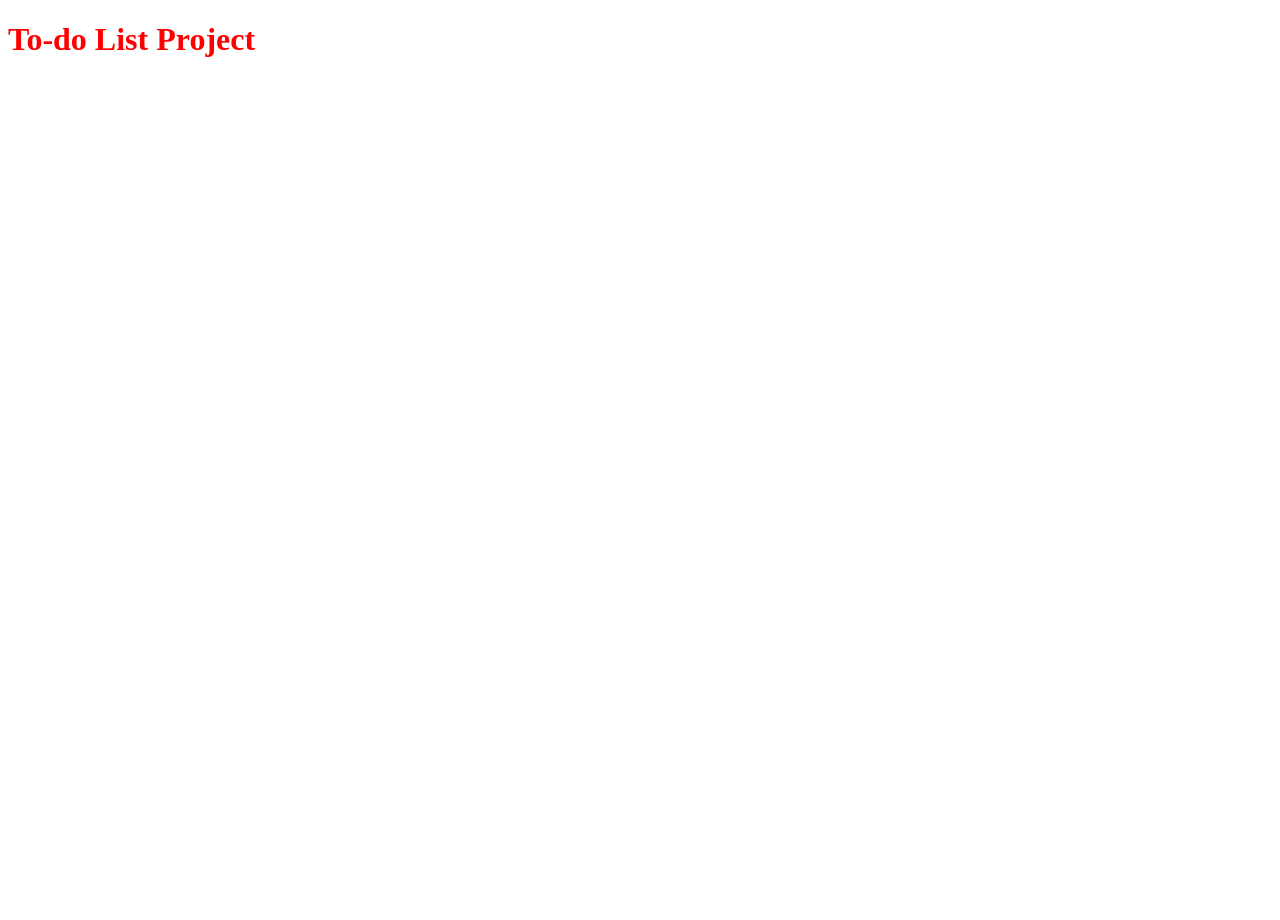
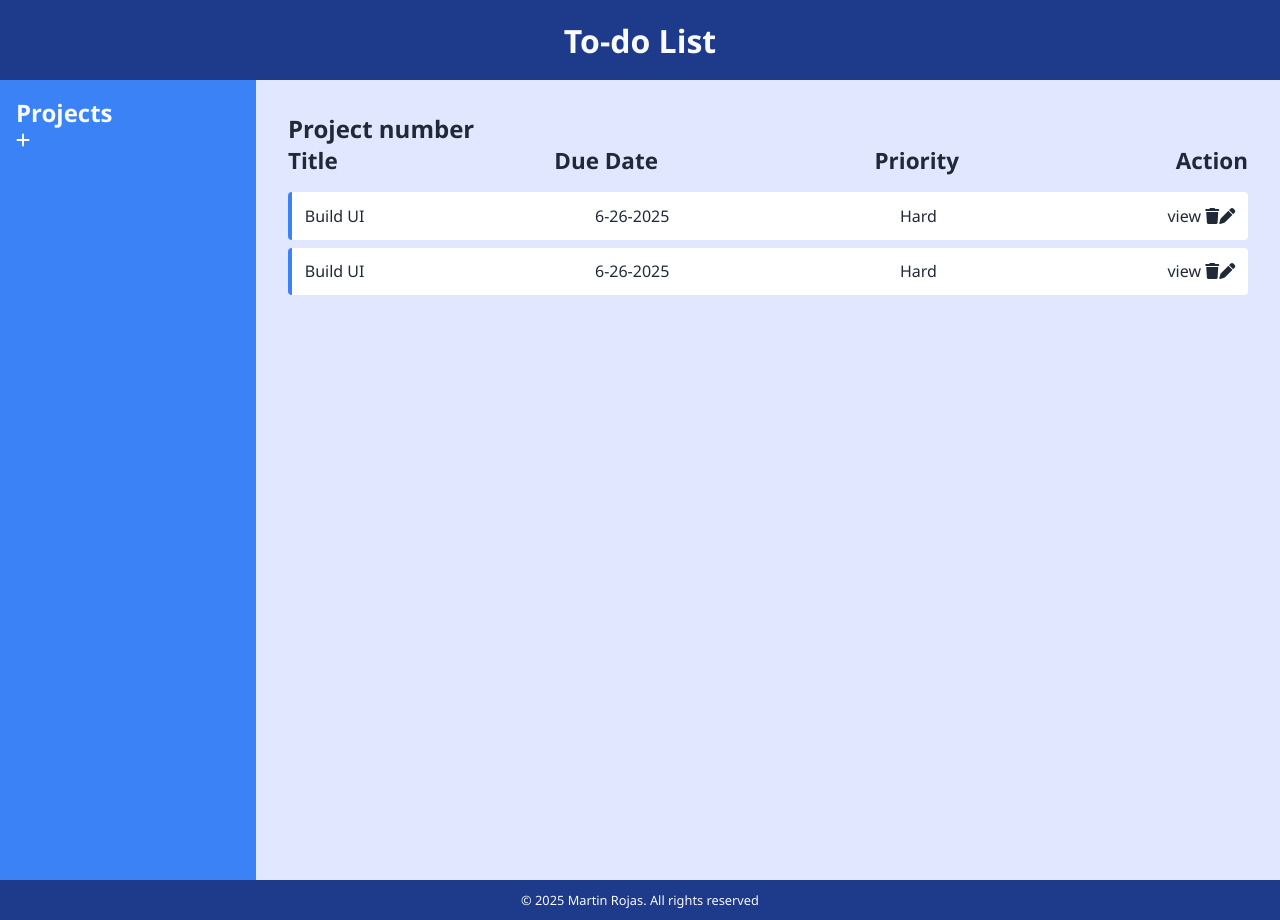
Before and after one commit to Martin-Rojas/Todo-List-Odin-Project, a website built with webpack: page src/template.html in a window 1280 px wide. Before the commit the page ends 800 px from the top, so only its background shows below. Built offline with nearby package versions, Linux system fonts and the light colour scheme.

Commit message:
html and css basic UI created

```diff
--- a/src/styles.css
+++ b/src/styles.css
@@ -1,3 +1,76 @@
-h1{
-    color: red;
-}
+* {
+    box-sizing: border-box;
+    margin: 0;
+    padding: 0;
+  }
+
+  body {
+    font-family: 'Segoe UI', Tahoma, Geneva, Verdana, sans-serif;
+    background-color: #F9FAFB;
+    color: #1F2937;
+  }
+
+  header {
+    width: 100%;
+    text-align: center;
+    background-color: #1E3A8A; /* Primary */
+    color: #F9FAFB;
+    height: 80px;
+    display: flex;
+    align-items: center;
+    justify-content: center;
+  }
+
+  header h1 {
+    font-size: 2rem;
+  }
+
+  .content {
+    display: flex;
+    height: 100vh;
+  }
+
+  section {
+    width: 20%;
+    background-color: #3B82F6; /* Accent */
+    color: #F9FAFB;
+    padding: 1rem;
+  }
+
+  main {
+    width: 80%;
+    background-color: #E0E7FF; /* Secondary */
+    color: #1F2937;
+    padding: 2rem;
+  }
+
+  footer {
+    width: 100%;
+    background-color: #1E3A8A;
+    color: #F9FAFB;
+    height: 40px;
+    text-align: center;
+    line-height: 40px;
+    font-size: 0.8rem;
+  }
+
+  /* main content layout */
+  .todo-header-title {
+    display: flex;
+    justify-content: space-between;
+    align-items: center;
+    font-weight: bold;
+    font-size: 1.2rem;
+    margin-bottom: 1rem;
+  }
+
+  .to-do-item {
+    display: flex;
+    justify-content: space-between;
+    align-items: center;
+    background-color: #fff;
+    padding: 0.8rem;
+    margin-bottom: 0.5rem;
+    border-left: 4px solid #3B82F6;
+    border-radius: 4px;
+  }
--- a/src/template.html
+++ b/src/template.html
@@ -1,11 +1,55 @@
 <!DOCTYPE html>
 <html lang="en">
-<head>
-    <meta charset="UTF-8">
-    <meta name="viewport" content="width=device-width, initial-scale=1.0">
+  <head>
+    <meta charset="UTF-8" />
+    <meta name="viewport" content="width=device-width, initial-scale=1.0" />
+    <link
+      rel="stylesheet"
+      href="https://cdnjs.cloudflare.com/ajax/libs/font-awesome/6.7.2/css/all.min.css"
+      integrity="sha512-Evv84Mr4kqVGRNSgIGL/F/aIDqQb7xQ2vcrdIwxfjThSH8CSR7PBEakCr51Ck+w+/U6swU2Im1vVX0SVk9ABhg=="
+      crossorigin="anonymous"
+      referrerpolicy="no-referrer"
+    />
     <title>To-do list</title>
-</head>
-<body>
-    <h1>To-do List Project</h1>
-</body>
+  </head>
+  <body>
+    <header><h1>To-do List</h1></header>
+    <div class="content">
+      <section>
+        <h2>Projects</h2>
+        <i class="fa-solid fa-plus"></i>
+      </section>
+      <main>
+        <h2>Project number</h2>
+        <div class="todo-header">
+          <div class="todo-header-title">
+            <h3>Title</h3>
+            <h3>Due Date</h3>
+            <h3>Priority</h3>
+            <h3>Action</h3>
+          </div>
+          <div class="to-do-item">
+            <p>Build UI</p>
+            <p>6-26-2025</p>
+            <p>Hard</p>
+            <div class="to-do-item-action">
+              <span>view</span> <i class="fa-solid fa-trash"></i
+              ><i class="fa-solid fa-pen"></i>
+            </div>
+          </div>
+
+          <div class="to-do-item">
+            <p>Build UI</p>
+            <p>6-26-2025</p>
+            <p>Hard</p>
+            <div class="to-do-item-action">
+              <span>view</span> <i class="fa-solid fa-trash"></i
+              ><i class="fa-solid fa-pen"></i>
+            </div>
+          </div>
+        </div>
+      </main>
+    </div>
+    <footer><p>&copy; 2025 Martin Rojas. All rights reserved</p></footer>
+  </body>
 </html>
```
